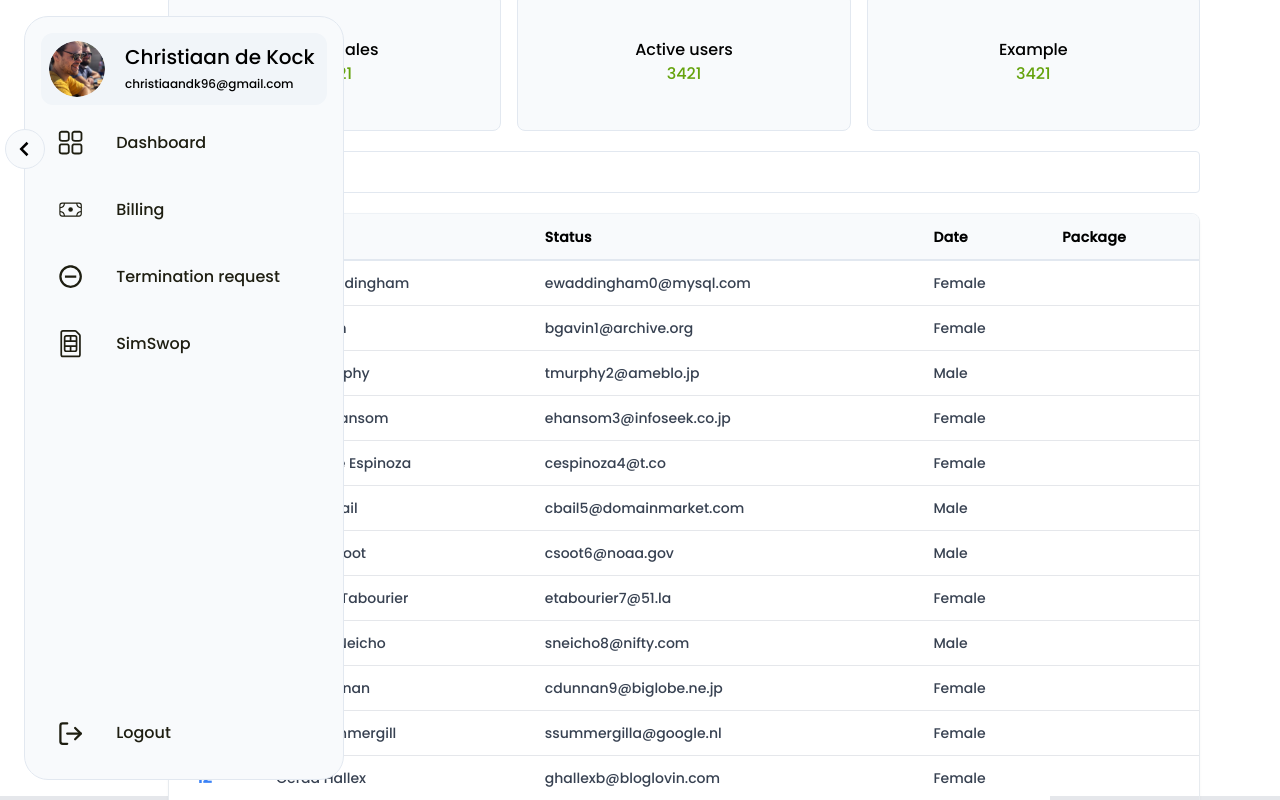
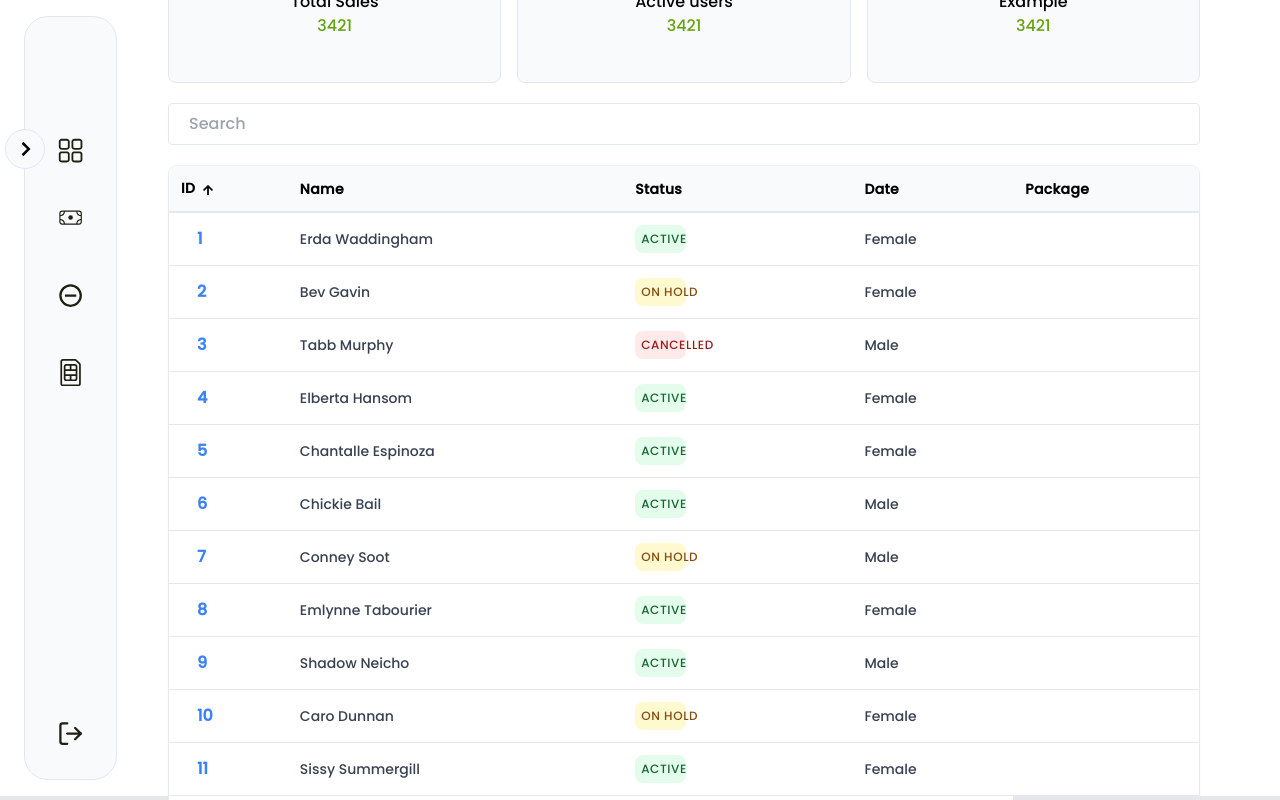
Before and after one commit to ChrissieDk/Universal-Dash, a React (Create React App) app: page / in a window 1280 px wide. Built offline with nearby package versions, Linux system fonts and the light colour scheme.

Commit message:
data update and dynamic status

```diff
--- a/src/Dashboard.jsx
+++ b/src/Dashboard.jsx
@@ -57,6 +57,19 @@ const Dashboard = () => {
     setSearchPhrase(event.target.value)
   };
 
+  const Status = ({ status }) => {
+    let className;
+    if (status === 'Active') {
+      className = 'p-1.5 text-xs font-medium uppercase tracking-wider text-green-800 bg-green-200 rounded-lg bg-opacity-40 w-1/4 text-center';
+    } else if (status === 'On Hold') {
+      className = 'p-1.5 text-xs font-medium uppercase tracking-wider text-yellow-800 bg-yellow-200 rounded-lg bg-opacity-40 w-1/4 text-center';
+    } else if (status === 'Cancelled') {
+      className = 'p-1.5 text-xs font-medium uppercase tracking-wider text-red-800 bg-red-200 rounded-lg bg-opacity-40 w-1/4 text-center';
+    }
+
+    return <div className={className}>{status}</div>;
+  };
+
 
   const renderUsers = () => {
     return (
@@ -66,8 +79,9 @@ const Dashboard = () => {
             <tr className='bg-white' key={user.id}>
               <td className='font-bold text-blue-500 hover:underline pl-7 cursor-pointer'>{user.id}</td>
               <td className=' min-w-100 p-3 text-sm text-gray-700 whitespace-nowrap'>{`${user.first_name} ${user.last_name}`}</td>
-              <td className=' min-w-100 p-3 text-sm text-gray-700 whitespace-nowrap'>{user.email}</td>
+              <td className=' min-w-100 p-3 text-sm text-gray-700 whitespace-nowrap'><Status status={user.status} /></td>
               <td className=' min-w-100 p-3 text-sm text-gray-700 whitespace-nowrap'>{user.gender}</td>
+
             </tr>
           );
         })};
@@ -77,9 +91,9 @@ const Dashboard = () => {
 
   const renderArrow = () => {
     if(sorted.reversed) {
-      return <FaArrowUp className='inline-block pl-2 rounded text-lg'/>;
+      return <FaArrowUp className='inline-block pl-2 rounded text-lg cursor-pointer'/>;
     }
-    return <FaArrowDown className='inline-block pl-2 rounded text-lg'/>;
+    return <FaArrowDown className='inline-block pl-2 rounded text-lg cursor-pointer'/>;
   };
 
 
@@ -130,8 +144,6 @@ const Dashboard = () => {
               {renderUsers()};
             </tbody>
 
-
-
           </table>
         </div>
       </div>
--- a/src/Sidebar.jsx
+++ b/src/Sidebar.jsx
@@ -5,7 +5,7 @@ import SidebarIcons from './components/SidebarIcons';
 import UserProfile from './components/UserProfile';
 
 const Sidebar = () => {
-  const [toggle, setToggle] = useState(false)
+  const [toggle, setToggle] = useState(true)
   return (
     <div className={`${toggle ? "w-[5.8rem]" : ""} sidebar-container z-10 bg-slate-50 border border-slate-200`}>
       {/* import userprofile and sidebaricons with toggle applied */}
--- a/src/users.js
+++ b/src/users.js
@@ -3,700 +3,701 @@ export const data = [
 		id: 1,
 		first_name: "Erda",
 		last_name: "Waddingham",
-		email: "ewaddingham0@mysql.com",
+		status: "Active",
 		gender: "Female",
+
 	},
 	{
 		id: 2,
 		first_name: "Bev",
 		last_name: "Gavin",
-		email: "bgavin1@archive.org",
+		status: "On Hold",
 		gender: "Female",
 	},
 	{
 		id: 3,
 		first_name: "Tabb",
 		last_name: "Murphy",
-		email: "tmurphy2@ameblo.jp",
+		status: "Cancelled",
 		gender: "Male",
 	},
 	{
 		id: 4,
 		first_name: "Elberta",
 		last_name: "Hansom",
-		email: "ehansom3@infoseek.co.jp",
+		status: "Active",
 		gender: "Female",
 	},
 	{
 		id: 5,
 		first_name: "Chantalle",
 		last_name: "Espinoza",
-		email: "cespinoza4@t.co",
+		status: "Active",
 		gender: "Female",
 	},
 	{
 		id: 6,
 		first_name: "Chickie",
 		last_name: "Bail",
-		email: "cbail5@domainmarket.com",
+		status: "Active",
 		gender: "Male",
 	},
 	{
 		id: 7,
 		first_name: "Conney",
 		last_name: "Soot",
-		email: "csoot6@noaa.gov",
+		status: "On Hold",
 		gender: "Male",
 	},
 	{
 		id: 8,
 		first_name: "Emlynne",
 		last_name: "Tabourier",
-		email: "etabourier7@51.la",
+		status: "Active",
 		gender: "Female",
 	},
 	{
 		id: 9,
 		first_name: "Shadow",
 		last_name: "Neicho",
-		email: "sneicho8@nifty.com",
+		status: "Active",
 		gender: "Male",
 	},
 	{
 		id: 10,
 		first_name: "Caro",
 		last_name: "Dunnan",
-		email: "cdunnan9@biglobe.ne.jp",
+		status: "On Hold",
 		gender: "Female",
 	},
 	{
 		id: 11,
 		first_name: "Sissy",
 		last_name: "Summergill",
-		email: "ssummergilla@google.nl",
+		status:  "Active",
 		gender: "Female",
 	},
 	{
 		id: 12,
 		first_name: "Gerda",
 		last_name: "Hallex",
-		email: "ghallexb@bloglovin.com",
+		status:  "Active",
 		gender: "Female",
 	},
 	{
 		id: 13,
 		first_name: "Maurizia",
 		last_name: "Vale",
-		email: "mvalec@tuttocitta.it",
+		status:  "Active",
 		gender: "Female",
 	},
 	{
 		id: 14,
 		first_name: "Benjie",
 		last_name: "Gilbee",
-		email: "bgilbeed@wp.com",
+		status:  "Active",
 		gender: "Male",
 	},
 	{
 		id: 15,
 		first_name: "Prescott",
 		last_name: "Ariss",
-		email: "parisse@networksolutions.com",
+		status:  "Active",
 		gender: "Male",
 	},
 	{
 		id: 16,
 		first_name: "Hazel",
 		last_name: "Osbourn",
-		email: "hosbournf@earthlink.net",
+		status:  "Active",
 		gender: "Female",
 	},
 	{
 		id: 17,
 		first_name: "Courtnay",
 		last_name: "McIlriach",
-		email: "cmcilriachg@usa.gov",
+		status:  "Active",
 		gender: "Male",
 	},
 	{
 		id: 18,
 		first_name: "Betta",
 		last_name: "Bilby",
-		email: "bbilbyh@miibeian.gov.cn",
+		status:  "Active",
 		gender: "Female",
 	},
 	{
 		id: 19,
 		first_name: "Dalia",
 		last_name: "Hanhardt",
-		email: "dhanhardti@mozilla.org",
+		status:  "Active",
 		gender: "Female",
 	},
 	{
 		id: 20,
 		first_name: "Andrey",
 		last_name: "Costin",
-		email: "acostinj@nydailynews.com",
+		status:  "Active",
 		gender: "Male",
 	},
 	{
 		id: 21,
 		first_name: "Gilly",
 		last_name: "Proven",
-		email: "gprovenk@google.ca",
+		status:  "Active",
 		gender: "Female",
 	},
 	{
 		id: 22,
 		first_name: "Tull",
 		last_name: "Petch",
-		email: "tpetchl@phpbb.com",
+		status:  "Active",
 		gender: "Male",
 	},
 	{
 		id: 23,
 		first_name: "Ailsun",
 		last_name: "Saltrese",
-		email: "asaltresem@house.gov",
+		status:  "Active",
 		gender: "Female",
 	},
 	{
 		id: 24,
 		first_name: "Kim",
 		last_name: "Roseveare",
-		email: "krosevearen@deliciousdays.com",
+		status:  "Active",
 		gender: "Female",
 	},
 	{
 		id: 25,
 		first_name: "Kimmie",
 		last_name: "Gallandre",
-		email: "kgallandreo@hp.com",
+		status:  "Active",
 		gender: "Genderfluid",
 	},
 	{
 		id: 26,
 		first_name: "Serena",
 		last_name: "Blainey",
-		email: "sblaineyp@constantcontact.com",
+		status:  "Active",
 		gender: "Female",
 	},
 	{
 		id: 27,
 		first_name: "Harman",
 		last_name: "Louys",
-		email: "hlouysq@pagesperso-orange.fr",
+		status:  "Active",
 		gender: "Male",
 	},
 	{
 		id: 28,
 		first_name: "Pepe",
 		last_name: "McGaughey",
-		email: "pmcgaugheyr@google.de",
+		status: "Active",
 		gender: "Genderfluid",
 	},
 	{
 		id: 29,
 		first_name: "Zeke",
 		last_name: "Drews",
-		email: "zdrewss@yellowpages.com",
+		status: "Cancelled",
 		gender: "Male",
 	},
 	{
 		id: 30,
 		first_name: "Shirleen",
 		last_name: "Dybbe",
-		email: "sdybbet@jalbum.net",
+		status: "Cancelled",
 		gender: "Female",
 	},
 	{
 		id: 31,
 		first_name: "Calvin",
 		last_name: "Covill",
-		email: "ccovillu@apache.org",
+		status: "Cancelled",
 		gender: "Male",
 	},
 	{
 		id: 32,
 		first_name: "Arnoldo",
 		last_name: "Stittle",
-		email: "astittlev@domainmarket.com",
+		status: "Cancelled",
 		gender: "Male",
 	},
 	{
 		id: 33,
 		first_name: "Horatius",
 		last_name: "Stancliffe",
-		email: "hstancliffew@nps.gov",
+		status: "Cancelled",
 		gender: "Male",
 	},
 	{
 		id: 34,
 		first_name: "Zelma",
 		last_name: "McRannell",
-		email: "zmcrannellx@cnbc.com",
+		status: "Cancelled",
 		gender: "Female",
 	},
 	{
 		id: 35,
 		first_name: "Sophey",
 		last_name: "MacKee",
-		email: "smackeey@boston.com",
+		status: "Cancelled",
 		gender: "Female",
 	},
 	{
 		id: 36,
 		first_name: "Gwennie",
 		last_name: "Ascroft",
-		email: "gascroftz@ted.com",
+		status: "Cancelled",
 		gender: "Female",
 	},
 	{
 		id: 37,
 		first_name: "Tresa",
 		last_name: "Leney",
-		email: "tleney10@vinaora.com",
+		status: "Cancelled",
 		gender: "Female",
 	},
 	{
 		id: 38,
 		first_name: "Trey",
 		last_name: "Tivolier",
-		email: "ttivolier11@usda.gov",
+		status: "Cancelled",
 		gender: "Male",
 	},
 	{
 		id: 39,
 		first_name: "Keefer",
 		last_name: "Kroin",
-		email: "kkroin12@japanpost.jp",
+		status: "Cancelled",
 		gender: "Non-binary",
 	},
 	{
 		id: 40,
 		first_name: "Colman",
 		last_name: "Piel",
-		email: "cpiel13@craigslist.org",
+		status: "Cancelled",
 		gender: "Male",
 	},
 	{
 		id: 41,
 		first_name: "Curcio",
 		last_name: "Whybray",
-		email: "cwhybray14@newsvine.com",
+		status: "Cancelled",
 		gender: "Male",
 	},
 	{
 		id: 42,
 		first_name: "Murielle",
 		last_name: "Dreger",
-		email: "mdreger15@sun.com",
+		status: "Cancelled",
 		gender: "Female",
 	},
 	{
 		id: 43,
 		first_name: "Oralee",
 		last_name: "Coslitt",
-		email: "ocoslitt16@ft.com",
+		status: "Cancelled",
 		gender: "Female",
 	},
 	{
 		id: 44,
 		first_name: "Louise",
 		last_name: "Dinkin",
-		email: "ldinkin17@columbia.edu",
+		status: "Cancelled",
 		gender: "Bigender",
 	},
 	{
 		id: 45,
 		first_name: "Dacy",
 		last_name: "Tennewell",
-		email: "dtennewell18@topsy.com",
+		status: "Cancelled",
 		gender: "Female",
 	},
 	{
 		id: 46,
 		first_name: "Jamill",
 		last_name: "Bubear",
-		email: "jbubear19@drupal.org",
+		status: "On Hold",
 		gender: "Male",
 	},
 	{
 		id: 47,
 		first_name: "Pauletta",
 		last_name: "Pydcock",
-		email: "ppydcock1a@scribd.com",
+		status: "On Hold",
 		gender: "Female",
 	},
 	{
 		id: 48,
 		first_name: "Lalo",
 		last_name: "Ashbe",
-		email: "lashbe1b@businessinsider.com",
+		status: "On Hold",
 		gender: "Male",
 	},
 	{
 		id: 49,
 		first_name: "Adena",
 		last_name: "Lembrick",
-		email: "alembrick1c@economist.com",
+		status: "On Hold",
 		gender: "Female",
 	},
 	{
 		id: 50,
 		first_name: "Marline",
 		last_name: "Mityushin",
-		email: "mmityushin1d@opensource.org",
+		status: "On Hold",
 		gender: "Female",
 	},
 	{
 		id: 51,
 		first_name: "Darius",
 		last_name: "Padbury",
-		email: "dpadbury1e@prnewswire.com",
+		status: "On Hold",
 		gender: "Male",
 	},
 	{
 		id: 52,
 		first_name: "Mitzi",
 		last_name: "Pickavance",
-		email: "mpickavance1f@people.com.cn",
+		status: "On Hold",
 		gender: "Female",
 	},
 	{
 		id: 53,
 		first_name: "Zilvia",
 		last_name: "Northgraves",
-		email: "znorthgraves1g@theguardian.com",
+		status: "On Hold",
 		gender: "Female",
 	},
 	{
 		id: 54,
 		first_name: "Niels",
 		last_name: "De Gouy",
-		email: "ndegouy1h@bbc.co.uk",
+		status: "On Hold",
 		gender: "Male",
 	},
 	{
 		id: 55,
 		first_name: "Freeman",
 		last_name: "Dyet",
-		email: "fdyet1i@php.net",
+		status: "On Hold",
 		gender: "Male",
 	},
 	{
 		id: 56,
 		first_name: "Mickie",
 		last_name: "Bridgement",
-		email: "mbridgement1j@alexa.com",
+		status: "On Hold",
 		gender: "Female",
 	},
 	{
 		id: 57,
 		first_name: "Ly",
 		last_name: "Orhtmann",
-		email: "lorhtmann1k@wikispaces.com",
+		status: "On Hold",
 		gender: "Male",
 	},
 	{
 		id: 58,
 		first_name: "Ellynn",
 		last_name: "Causer",
-		email: "ecauser1l@istockphoto.com",
+		status: "On Hold",
 		gender: "Female",
 	},
 	{
 		id: 59,
 		first_name: "Aron",
 		last_name: "Ughetti",
-		email: "aughetti1m@over-blog.com",
+		status: "On Hold",
 		gender: "Male",
 	},
 	{
 		id: 60,
 		first_name: "Effie",
 		last_name: "Pannaman",
-		email: "epannaman1n@craigslist.org",
+		status: "On Hold",
 		gender: "Female",
 	},
 	{
 		id: 61,
 		first_name: "Herschel",
 		last_name: "Piechnik",
-		email: "hpiechnik1o@soup.io",
+		status: "Active",
 		gender: "Agender",
 	},
 	{
 		id: 62,
 		first_name: "Chris",
 		last_name: "Stoving",
-		email: "cstoving1p@patch.com",
+		status: "Active",
 		gender: "Female",
 	},
 	{
 		id: 63,
 		first_name: "Marshal",
 		last_name: "Hercules",
-		email: "mhercules1q@mediafire.com",
+		status: "Active",
 		gender: "Male",
 	},
 	{
 		id: 64,
 		first_name: "Trev",
 		last_name: "Sutherel",
-		email: "tsutherel1r@whitehouse.gov",
+		status: "Active",
 		gender: "Male",
 	},
 	{
 		id: 65,
 		first_name: "Broderic",
 		last_name: "Auckland",
-		email: "bauckland1s@columbia.edu",
+		status: "Active",
 		gender: "Male",
 	},
 	{
 		id: 66,
 		first_name: "Jean",
 		last_name: "McOwan",
-		email: "jmcowan1t@4shared.com",
+		status: "Active",
 		gender: "Female",
 	},
 	{
 		id: 67,
 		first_name: "Jecho",
 		last_name: "Bowkett",
-		email: "jbowkett1u@cloudflare.com",
+		status: "Active",
 		gender: "Male",
 	},
 	{
 		id: 68,
 		first_name: "Walsh",
 		last_name: "Paunton",
-		email: "wpaunton1v@yellowpages.com",
+		status: "Active",
 		gender: "Male",
 	},
 	{
 		id: 69,
 		first_name: "Aimee",
 		last_name: "Lorincz",
-		email: "alorincz1w@miibeian.gov.cn",
+		status: "Active",
 		gender: "Female",
 	},
 	{
 		id: 70,
 		first_name: "Angelina",
 		last_name: "Kemetz",
-		email: "akemetz1x@dot.gov",
+		status: "Active",
 		gender: "Genderqueer",
 	},
 	{
 		id: 71,
 		first_name: "Sara",
 		last_name: "Crickmore",
-		email: "scrickmore1y@php.net",
+		status: "Active",
 		gender: "Female",
 	},
 	{
 		id: 72,
 		first_name: "Jeremie",
 		last_name: "Liles",
-		email: "jliles1z@squarespace.com",
+		status: "Active",
 		gender: "Genderfluid",
 	},
 	{
 		id: 73,
 		first_name: "Trace",
 		last_name: "Alvarado",
-		email: "talvarado20@elpais.com",
+		status: "Active",
 		gender: "Male",
 	},
 	{
 		id: 74,
 		first_name: "Veradis",
 		last_name: "Wyld",
-		email: "vwyld21@bbb.org",
+		status: "Active",
 		gender: "Female",
 	},
 	{
 		id: 75,
 		first_name: "Clywd",
 		last_name: "Harhoff",
-		email: "charhoff22@ifeng.com",
+		status: "Active",
 		gender: "Male",
 	},
 	{
 		id: 76,
 		first_name: "Mannie",
 		last_name: "Georger",
-		email: "mgeorger23@seesaa.net",
+		status: "Active",
 		gender: "Male",
 	},
 	{
 		id: 77,
 		first_name: "Wendell",
 		last_name: "Illingsworth",
-		email: "willingsworth24@webmd.com",
+		status: "Active",
 		gender: "Male",
 	},
 	{
 		id: 78,
 		first_name: "Margeaux",
 		last_name: "Krug",
-		email: "mkrug25@tumblr.com",
+		status: "Active",
 		gender: "Female",
 	},
 	{
 		id: 79,
 		first_name: "Brig",
 		last_name: "Abbay",
-		email: "babbay26@storify.com",
+		status: "Active",
 		gender: "Male",
 	},
 	{
 		id: 80,
 		first_name: "Fancy",
 		last_name: "Golborn",
-		email: "fgolborn27@independent.co.uk",
+		status: "Active",
 		gender: "Female",
 	},
 	{
 		id: 81,
 		first_name: "Nonah",
 		last_name: "Boughtflower",
-		email: "nboughtflower28@cocolog-nifty.com",
+		status: "Active",
 		gender: "Female",
 	},
 	{
 		id: 82,
 		first_name: "Blinni",
 		last_name: "Denerley",
-		email: "bdenerley29@slashdot.org",
+		status: "Active",
 		gender: "Female",
 	},
 	{
 		id: 83,
 		first_name: "Lovell",
 		last_name: "Pittwood",
-		email: "lpittwood2a@oaic.gov.au",
+		status: "Active",
 		gender: "Male",
 	},
 	{
 		id: 84,
 		first_name: "Delly",
 		last_name: "Keson",
-		email: "dkeson2b@rediff.com",
+		status: "Active",
 		gender: "Female",
 	},
 	{
 		id: 85,
 		first_name: "Brien",
 		last_name: "Visco",
-		email: "bvisco2c@pbs.org",
+		status: "Active",
 		gender: "Bigender",
 	},
 	{
 		id: 86,
 		first_name: "Colleen",
 		last_name: "Radsdale",
-		email: "cradsdale2d@desdev.cn",
+		status: "Cancelled",
 		gender: "Female",
 	},
 	{
 		id: 87,
 		first_name: "Robena",
 		last_name: "Blencowe",
-		email: "rblencowe2e@java.com",
+		status: "Active",
 		gender: "Female",
 	},
 	{
 		id: 88,
 		first_name: "Gabriel",
 		last_name: "Dadge",
-		email: "gdadge2f@sfgate.com",
+		status: "On Hold",
 		gender: "Female",
 	},
 	{
 		id: 89,
 		first_name: "Huey",
 		last_name: "Madgewick",
-		email: "hmadgewick2g@craigslist.org",
+		status: "Active",
 		gender: "Male",
 	},
 	{
 		id: 90,
 		first_name: "Filippo",
 		last_name: "Coldman",
-		email: "fcoldman2h@google.ca",
+		status: "Active",
 		gender: "Male",
 	},
 	{
 		id: 91,
 		first_name: "Letty",
 		last_name: "Desorts",
-		email: "ldesorts2i@nydailynews.com",
+		status: "Cancelled",
 		gender: "Female",
 	},
 	{
 		id: 92,
 		first_name: "Thurston",
 		last_name: "Willimont",
-		email: "twillimont2j@moonfruit.com",
+		status: "On Hold",
 		gender: "Male",
 	},
 	{
 		id: 93,
 		first_name: "Amity",
 		last_name: "Artiss",
-		email: "aartiss2k@phoca.cz",
+		status: "Cancelled",
 		gender: "Female",
 	},
 	{
 		id: 94,
 		first_name: "Ermentrude",
 		last_name: "Kornyakov",
-		email: "ekornyakov2l@disqus.com",
+		status: "Active",
 		gender: "Female",
 	},
 	{
 		id: 95,
 		first_name: "Jenda",
 		last_name: "Beathem",
-		email: "jbeathem2m@prlog.org",
+		status: "Active",
 		gender: "Female",
 	},
 	{
 		id: 96,
 		first_name: "Odell",
 		last_name: "Ivens",
-		email: "oivens2n@mtv.com",
+		status: "On Hold",
 		gender: "Male",
 	},
 	{
 		id: 97,
 		first_name: "Janaye",
 		last_name: "Morrish",
-		email: "jmorrish2o@bbb.org",
+		status: "Active",
 		gender: "Female",
 	},
 	{
 		id: 98,
 		first_name: "Kiah",
 		last_name: "Pinkney",
-		email: "kpinkney2p@oaic.gov.au",
+		status: "Active",
 		gender: "Female",
 	},
 	{
 		id: 99,
 		first_name: "Calvin",
 		last_name: "Stichall",
-		email: "cstichall2q@craigslist.org",
+		status: "On Hold",
 		gender: "Male",
 	},
 	{
 		id: 100,
 		first_name: "Freemon",
 		last_name: "Moggan",
-		email: "fmoggan2r@unesco.org",
+		status: "Cancelled",
 		gender: "Male",
 	},
 ]
```
